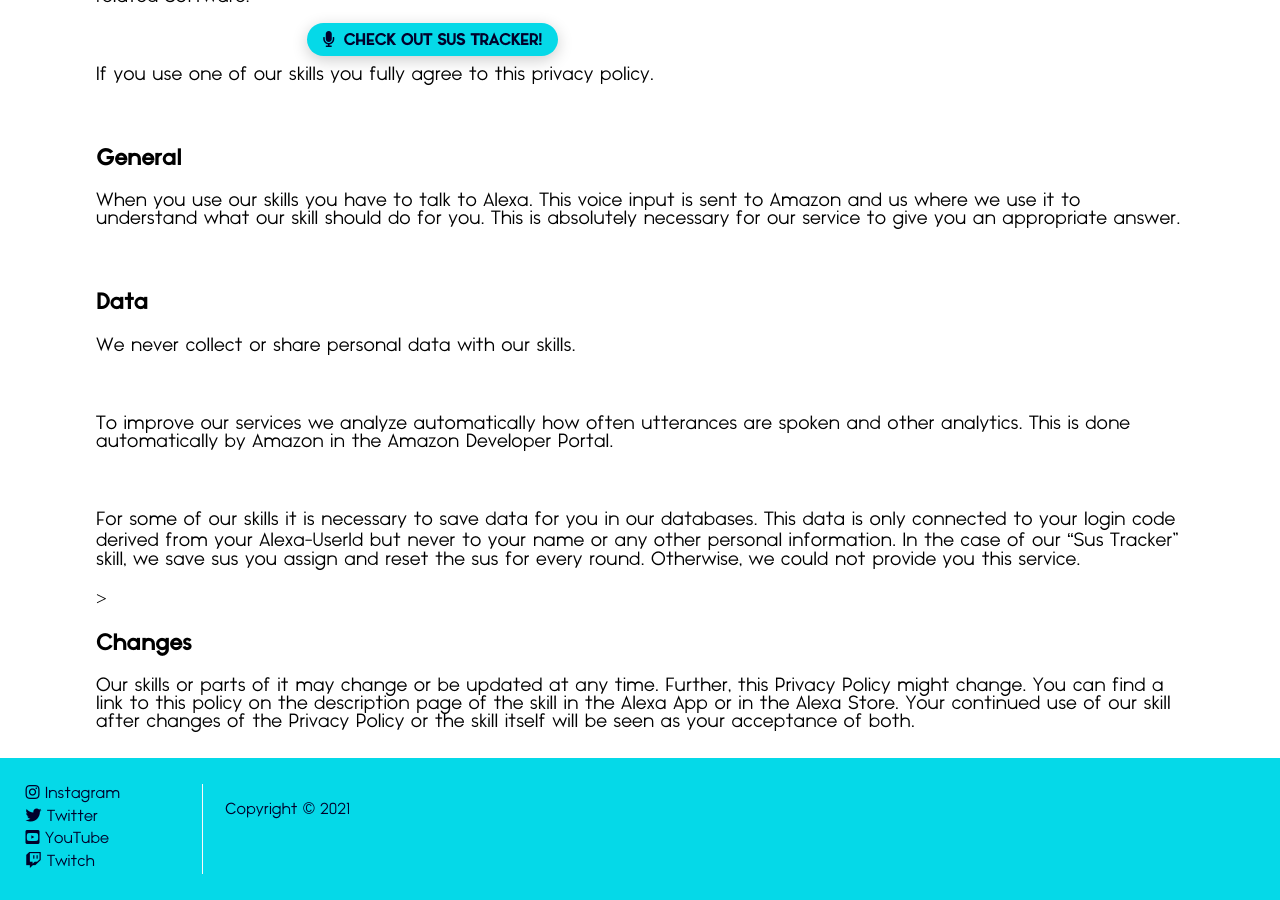
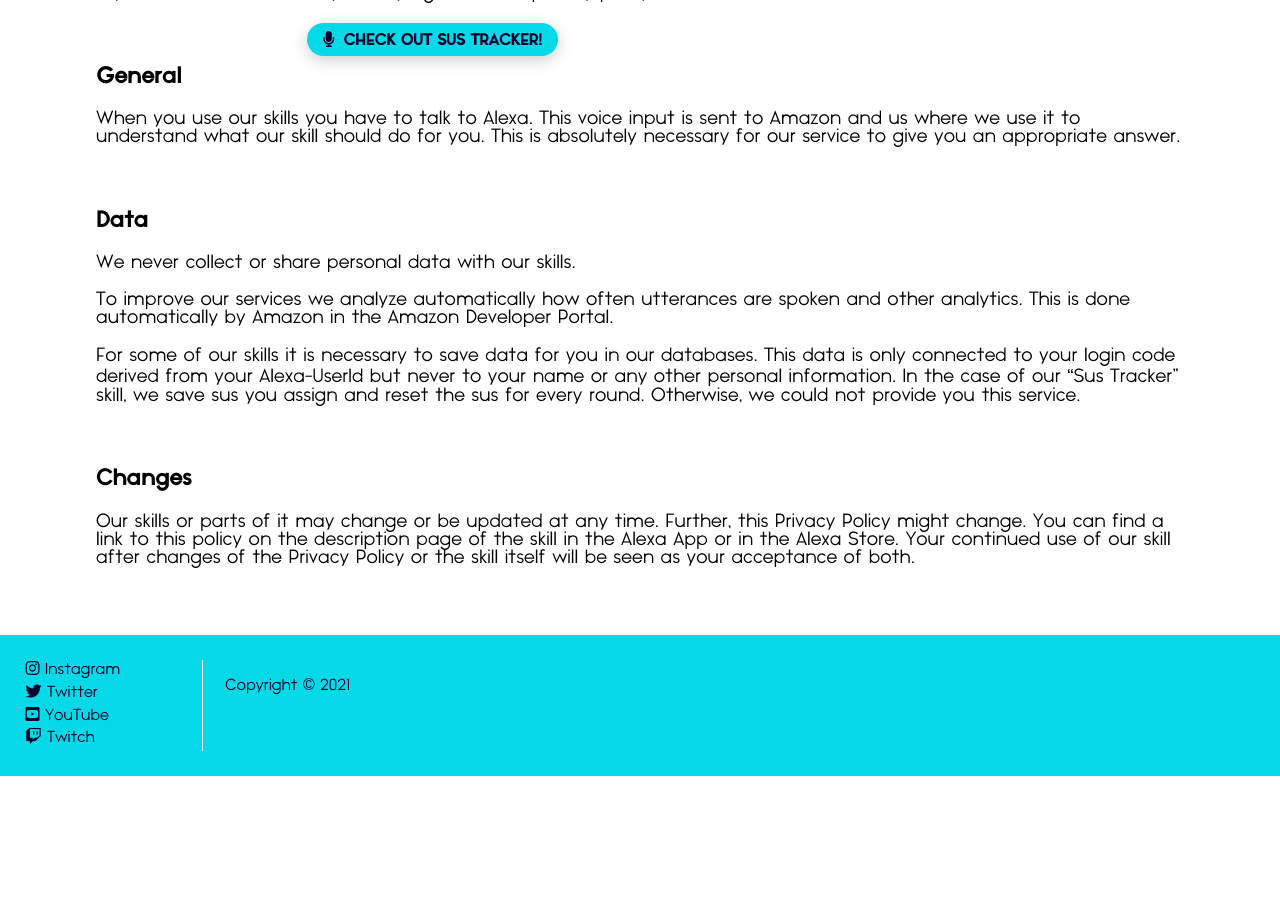
Before and after one commit to aindaco1/jogo-website, a Jekyll site: the page built from privacy-policy-for-alexa-skills.html, in a window 1280 px wide and 900 px high, scrolled down 856 px. Built offline with Jekyll 4.4.1, drawn with Linux system fonts in a browser that asks for light colours; after the commit the page ends 1632 px from its top, so only the background shows below that.

Commit message:
cleaned up page template even more

```diff
--- a/alexa-terms-of-use.html
+++ b/alexa-terms-of-use.html
@@ -11,9 +11,7 @@
 
 <h3>General</h3>
 <p>This Terms of Use are an agreement between you (the "user”) and Jogo (“Jogo”, “us” or “we”). Before using any of our Alexa Skills (“our skills”), please read this agreement and our [Privacy Policy for Alexa Skills](https://jogo.gg/privacy-policy-for-alexa-skills) as well as the [Alexa Terms of Use](https://www.amazon.com/gp/help/customer/display.html?nodeId=201809740) by the Amazon Digital Services LLC (with its affiliates, “Amazon”).</p>
-<br>
 <p>Regarding Amazon, “Alexa” means their Alexa Voice Service which includes third party services (like our skills) and other related Software.</p>
-<br>
 <p>If you use one of our skills you fully agree to this Terms of Use.</p>
 <br>
 <h3>Disclaimer</h3>
@@ -21,3 +19,4 @@
 <br>
 <h3>Changes</h3>
 <p>Our skills or parts of it may change or be updated at any time. Further, our Terms of Use might change. You can find a link to this agreement on the description page of the skill in the Alexa App or in the Alexa Store. Your continued use of our skill after changes of the Terms of Use or the skill itself will be seen as your acceptance of both.</p>
+<br>
--- a/privacy-policy-for-alexa-skills.html
+++ b/privacy-policy-for-alexa-skills.html
@@ -9,9 +9,7 @@
 display_excerpt: "Privacy Policy for Alexa Skills"
 ---
 <p>This privacy policy describes how Jogo (“Jogo”, “us” or “we”) protects your (“you”, “the user”) privacy and your data. Before using any of our Alexa Skills (“our skills”), please read this policy and our [Alexa Skills Terms of Use](https://jogo.gg/alexa-terms-of-use), as well as the [Alexa Terms of Use](https://www.amazon.com/gp/help/customer/display.html?nodeId=201809740) and the [Privacy Policies](https://www.amazon.com/privacy) by the Amazon Digital Services LLC (with its affiliates, “Amazon”).</p>
-<br>
 <p>Regarding Amazon, “Alexa” means their Alexa Voice Service which includes third party services (like our skills) and other related Software.</p>
-<br>
 <p>If you use one of our skills you fully agree to this privacy policy.</p>
 <br>
 <h3>General</h3>
@@ -19,10 +17,9 @@
 <br>
 <h3>Data</h3>
 <p>We never collect or share personal data with our skills.</p>
-<br>
 <p>To improve our services we analyze automatically how often utterances are spoken and other analytics. This is done automatically by Amazon in the Amazon Developer Portal.</p>
-<br>
-<p>For some of our skills it is necessary to save data for you in our databases. This data is only connected to your login code derived from your Alexa-UserId but never to your name or any other personal information. In the case of our “Sus Tracker” skill, we save sus you assign and reset the sus for every round. Otherwise, we could not provide you this service.</p>>
+<p>For some of our skills it is necessary to save data for you in our databases. This data is only connected to your login code derived from your Alexa-UserId but never to your name or any other personal information. In the case of our “Sus Tracker” skill, we save sus you assign and reset the sus for every round. Otherwise, we could not provide you this service.</p>
 <br>
 <h3>Changes</h3>
 <p>Our skills or parts of it may change or be updated at any time. Further, this Privacy Policy might change. You can find a link to this policy on the description page of the skill in the Alexa App or in the Alexa Store. Your continued use of our skill after changes of the Privacy Policy or the skill itself will be seen as your acceptance of both.</p>
+<br>
```
